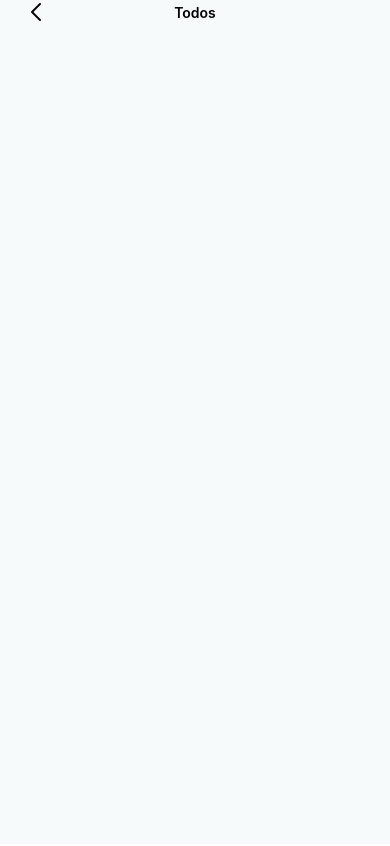
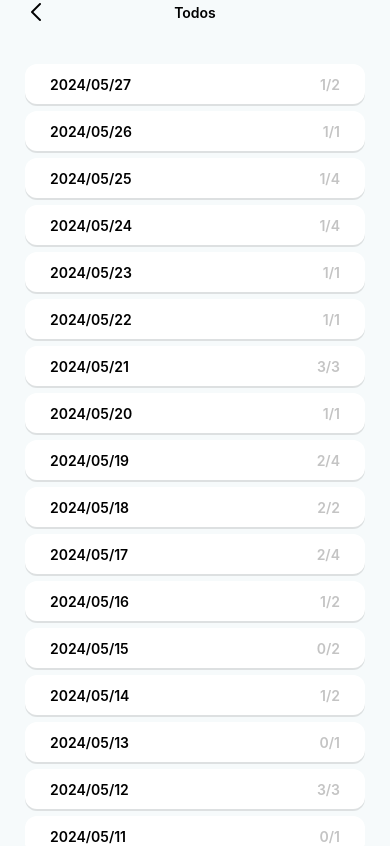
Before and after one commit to crucial-sub/odot, a React Native app: screen /Todos in a window 390 px wide. Shown: the top 846 px of the page. Built offline with nearby package versions, Linux system fonts and the light colour scheme.

Commit message:
Todo atom에 날짜도 관리 & FlatList예시 컴포넌트 구현

```diff
--- a/src/components/NewTask/AddTaskButton.tsx
+++ b/src/components/NewTask/AddTaskButton.tsx
@@ -2,6 +2,7 @@ import React from 'react';
 import {StyleSheet, Text, TouchableOpacity} from 'react-native';
 import {useRecoilState, useSetRecoilState} from 'recoil';
 import {newTaskState, todoListState} from '../../recoil';
+import {getDate} from '../../utils/getDate';
 
 const AddTaskButton = () => {
   const [newTask, setNewTask] = useRecoilState(newTaskState);
@@ -15,6 +16,7 @@ const AddTaskButton = () => {
           id: Date.now(),
           contents: newTask,
           isCompleted: false,
+          date: getDate(new Date()),
         },
       ];
     });
--- /dev/null
+++ b/src/components/TodoFlatList/FlatListExample.tsx
@@ -0,0 +1,75 @@
+import React from 'react';
+import {FlatList, StyleSheet, Text, View} from 'react-native';
+import {SAMPLETODOS} from '../data/sampleTodos';
+
+type ItemType = {
+  count: string;
+  date: string;
+};
+
+const ITEMS = Array.from({length: 100}, (_, index) => {
+  const item = SAMPLETODOS[index];
+  const totalCount = item.length;
+  const doneCount = item.filter(el => el.isCompleted).length;
+
+  return {
+    count: `${doneCount}/${totalCount}`,
+    date: `${item[0].date}`,
+  };
+});
+
+const TodoFlatListExample = () => {
+  const renderItem = ({item}: {item: ItemType}) => {
+    return (
+      <View style={styles.itemWrapper}>
+        <Text style={styles.itemDate}>{item.date}</Text>
+        <Text style={styles.itemCount}>{item.count}</Text>
+      </View>
+    );
+  };
+  const keyExtractor = (item: ItemType) => `flat-list-item-${item.date}`;
+
+  return (
+    <FlatList
+      contentContainerStyle={{gap: 7}}
+      style={styles.wrapper}
+      data={ITEMS}
+      renderItem={renderItem}
+      keyExtractor={keyExtractor}
+      showsVerticalScrollIndicator={false}
+    />
+  );
+};
+
+export default TodoFlatListExample;
+
+const styles = StyleSheet.create({
+  wrapper: {
+    flex: 1,
+    width: '100%',
+    paddingHorizontal: 25,
+  },
+  itemWrapper: {
+    flexDirection: 'row',
+    alignItems: 'center',
+    justifyContent: 'space-between',
+    height: 40,
+    paddingHorizontal: 25,
+    borderRadius: 12,
+    backgroundColor: '#ffffff',
+    shadowColor: '#0000000D',
+    shadowOffset: {
+      width: 0,
+      height: 2,
+    },
+    shadowOpacity: 2,
+    shadowRadius: 0,
+  },
+  itemDate: {
+    fontWeight: '600',
+  },
+  itemCount: {
+    fontWeight: '600',
+    color: '#C4C4C4',
+  },
+});
--- /dev/null
+++ b/src/components/data/sampleTodos.ts
@@ -0,0 +1,24 @@
+import {TodoType} from '../../recoil';
+import {getDate} from '../../utils/getDate';
+
+export const SAMPLETODOS = Array.from({length: 100}, (_, index) => {
+  const randomLength = Math.floor(Math.random() * 4 + 1);
+
+  const baseDate = new Date();
+  const newDate = new Date(baseDate.setDate(baseDate.getDate() + index));
+  const date = getDate(newDate);
+
+  const sampleTodoList = [];
+  for (let i = 0; i < randomLength; i++) {
+    const randomNum = Math.random();
+    const sampleTodo: TodoType = {
+      id: randomNum,
+      contents: '',
+      isCompleted: randomNum > 0.5 ? false : true,
+      date: date,
+    };
+    sampleTodoList.push(sampleTodo);
+  }
+
+  return sampleTodoList;
+}).reverse();
--- a/src/recoil/index.ts
+++ b/src/recoil/index.ts
@@ -4,6 +4,7 @@ export interface TodoType {
   id: number;
   contents: string;
   isCompleted: boolean;
+  date: string;
 }
 export interface StatusType {
   index: number;
--- a/src/screens/TodosScreen.tsx
+++ b/src/screens/TodosScreen.tsx
@@ -1,12 +1,13 @@
 import React from 'react';
-import {SafeAreaView, StyleSheet, View} from 'react-native';
+import {SafeAreaView, StyleSheet} from 'react-native';
 import StackHeader from '../components/StackHeader';
+import FlatListExample from '../components/TodoFlatList/FlatListExample';
 
 const TodosScreen = () => {
   return (
     <SafeAreaView style={styles.safeArea}>
       <StackHeader title="Todos" />
-      <View style={styles.wrapper}></View>
+      <FlatListExample />
     </SafeAreaView>
   );
 };
@@ -18,16 +19,6 @@ const styles = StyleSheet.create({
     flex: 1,
     alignItems: 'center',
     backgroundColor: '#F6FAFB',
-  },
-  wrapper: {
-    flex: 1,
-    width: '100%',
-    paddingHorizontal: 25,
-    alignItems: 'center',
-    justifyContent: 'space-between',
-  },
-  dartImage: {
-    width: 100,
-    height: 100,
+    gap: 40,
   },
 });
--- /dev/null
+++ b/src/utils/getDate.ts
@@ -0,0 +1,9 @@
+export const getDate = (date: Date) => {
+  const year = date.getFullYear();
+  let month = date.getMonth() + 1;
+  let day = date.getDate();
+
+  return `${year}/${month >= 10 ? month : '0' + month}/${
+    day >= 10 ? day : '0' + day
+  }`;
+};
```
Also changed, not shown: 1 other file (tests, documents, lock files or other folders).
